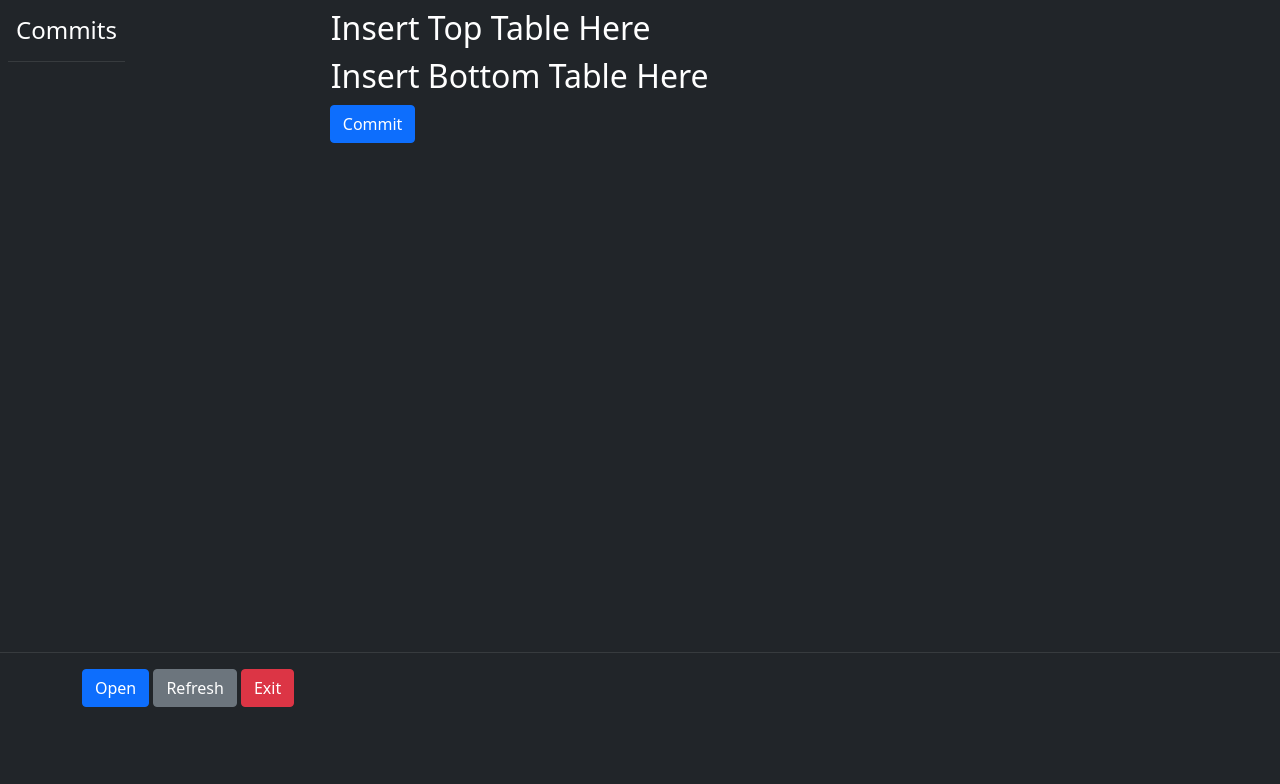
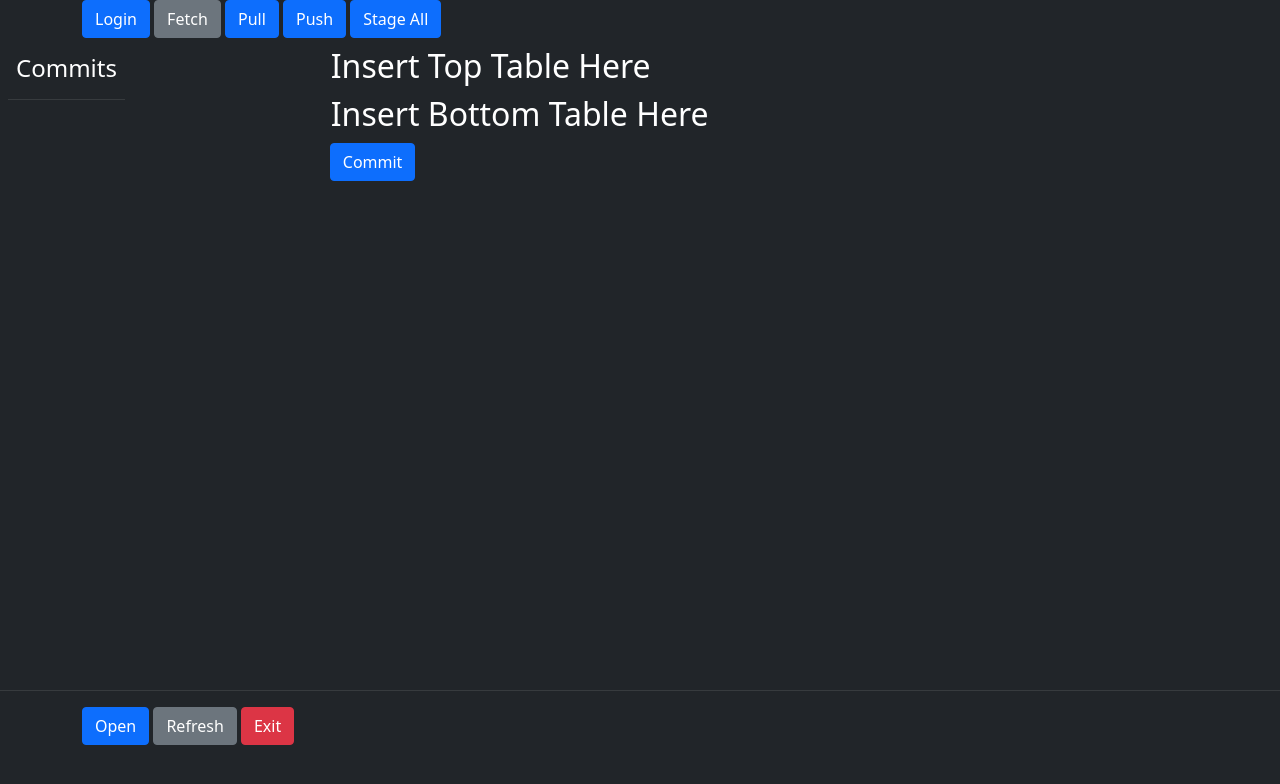
Before and after one commit to jlpatter/OldOrangeGitFish, an Electron app: page views/index.html in a window 1280 px wide. Drawn offline with nearby package versions, Linux system fonts and the light colour scheme; files whose address does not match are found by name.

Commit message:
Added other buttons

```diff
--- a/js/main_js.js
+++ b/js/main_js.js
@@ -26,7 +26,7 @@ class Main {
             });
 
             window.addEventListener('resize', function(event){
-                let commitTableHeight = window.innerHeight - 100;
+                let commitTableHeight = window.innerHeight - 150;
                 $('#commitTable').css('height', commitTableHeight + 'px');
             });
         });
--- a/views/index.html
+++ b/views/index.html
@@ -17,6 +17,15 @@
     <title>eGitGUI</title>
 </head>
 <body class="bg-dark text-white">
+
+    <div class="container">
+        <button id="loginBtn" type="button" class="btn btn-primary">Login</button>
+        <button id="fetchBtn" type="button" class="btn btn-secondary">Fetch</button>
+        <button id="pullBtn" type="button" class="btn btn-primary">Pull</button>
+        <button id="pushBtn" type="button" class="btn btn-primary">Push</button>
+        <button id="stageAllBtn" type="button" class="btn btn-primary">Stage All</button>
+    </div>
+
     <table id="mainTable" class="table table-dark">
         <tbody>
         <tr>
```
